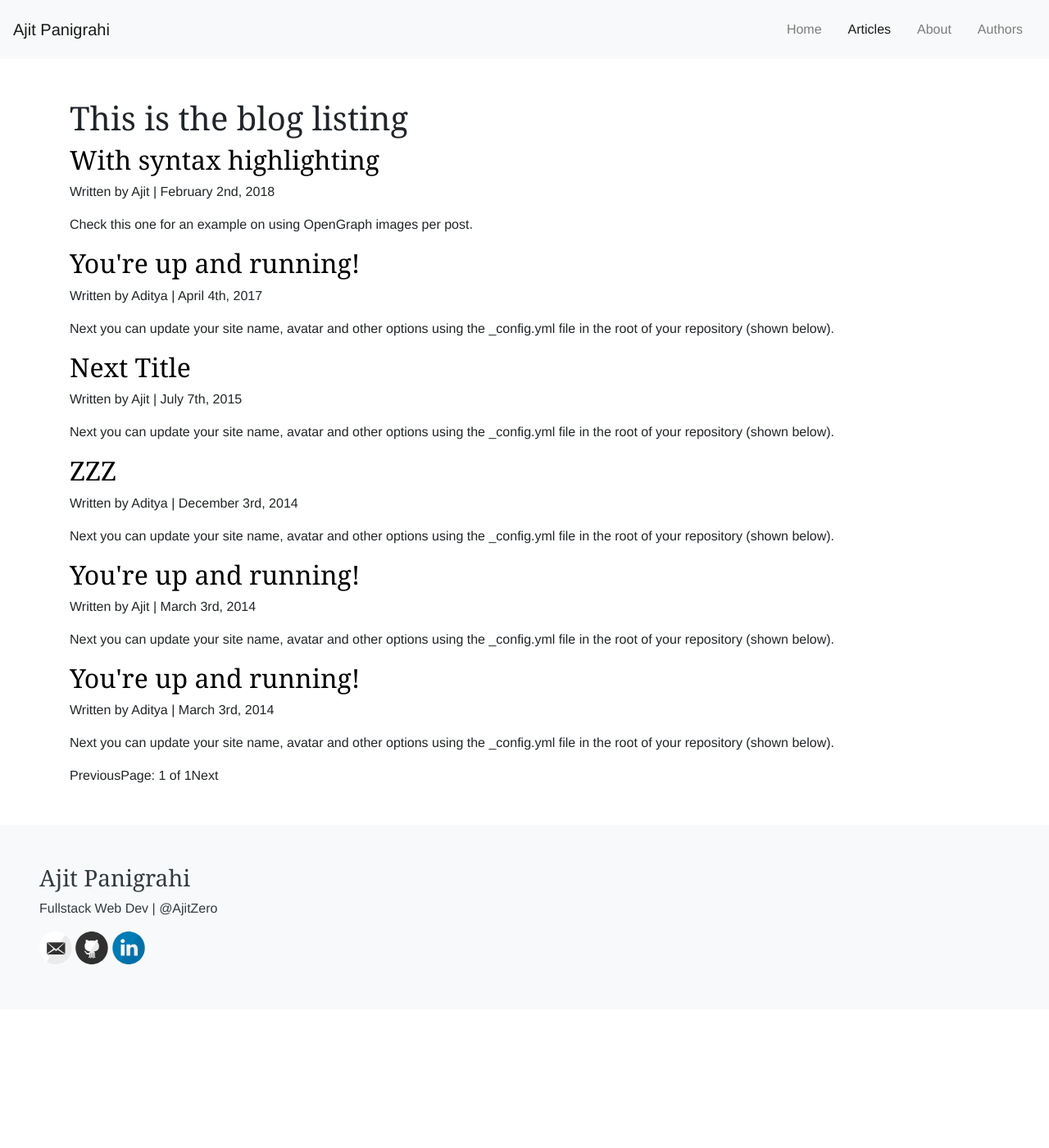
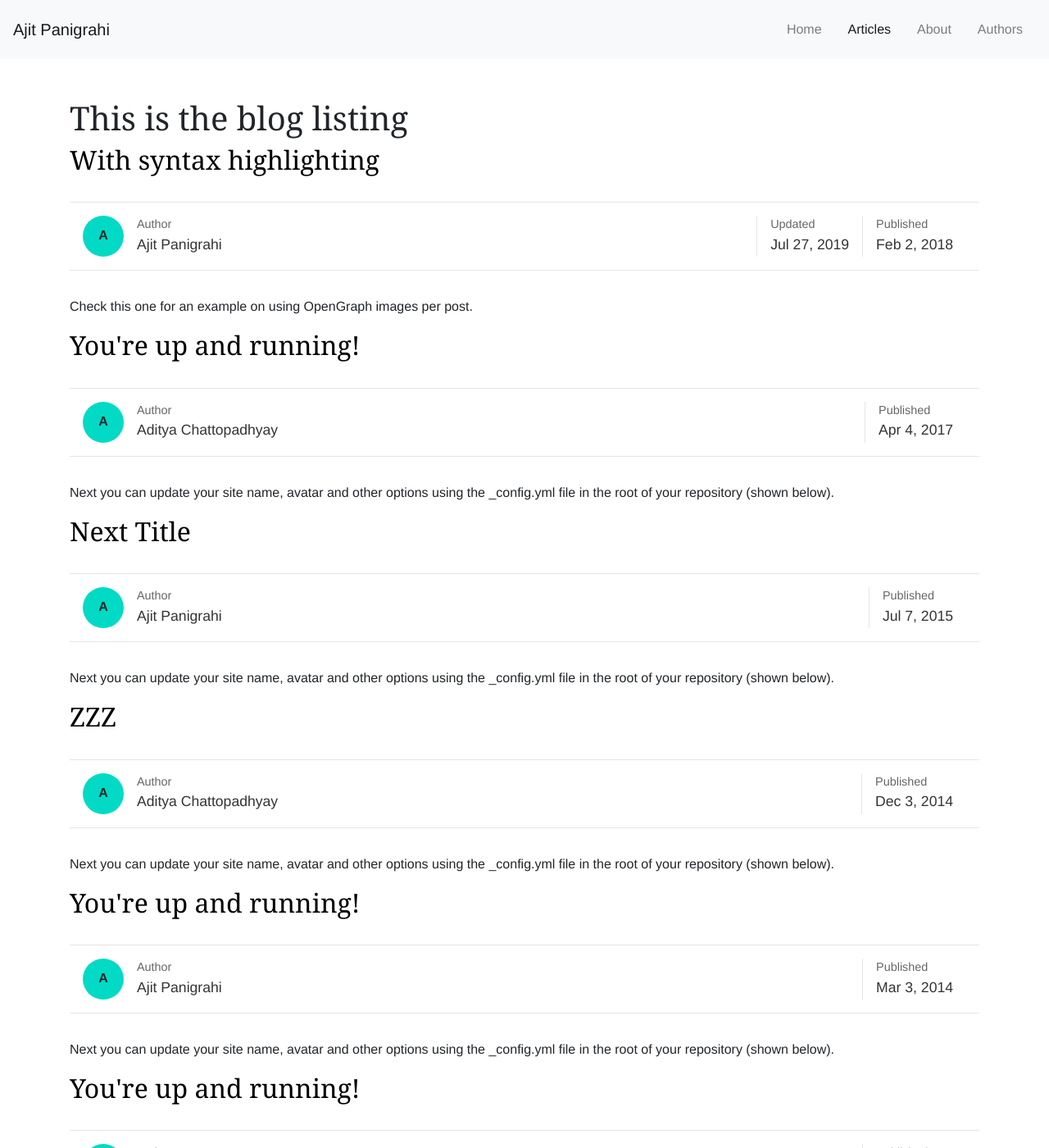
Before and after one commit to ajitzero/jekyll-now-bs4, a Jekyll site: the page built from articles/index.html, in a window 1280 px wide and 1400 px high. Shown: the whole window at 82% size. Built offline with Jekyll 4.4.1, drawn with Linux system fonts in a browser that asks for light colours; the list of posts is cut into pages by our own code; some of the changed text lies outside the part shown.

Commit message:
:heavy_minus_sign: Removed
Reason: https://github.com/benbalter/jekyll-avatar/issues/37

```diff
--- a/_config.yml
+++ b/_config.yml
@@ -73,7 +73,6 @@
   base_url: https://twitter.com
 
 plugins:
-  - jekyll-avatar
   - jekyll-feed
   - jekyll-mentions
   - jekyll-paginate
--- a/_includes/post_preview.html
+++ b/_includes/post_preview.html
@@ -1,20 +1,50 @@
 <h2><a href="{{ post.url }}">{{ post.title }}</a></h2>
-<p>
-  <span>
-    Written by {{ post.author }} |
-  </span>
-  <span>
-    {% assign d = post.date | date: "%-d"  %}
-    {{ post.date | date: "%B" }}
-    {% case d %}
-    {% when '1' or '21' or '31' %}{{ d }}st,
-    {% when '2' or '22' %}{{ d }}nd,
-    {% when '3' or '23' %}{{ d }}rd,
-    {% else %}{{ d }}th,
-    {% endcase %}
-    {{ post.date | date: "%Y" }}
-  </span>
-</p>
+<div class="article-meta">
+    {% assign author_pic_size = 50 %}
+    {% assign author = site.authors | where: 'short_name', post.author | first %}
+
+    <!-- Profile Picture -->
+    <div class="profile-pic rounded-circle" style="height: {{ author_pic_size }}px;width: {{ author_pic_size }}px;overflow: hidden;padding: 0;margin: 0;">
+      {% if author.social.profile-pic %}
+      <img class="img-fluid" src="{{ author.social.profile-pic }}" alt="{{ author.name }}">
+      {% else %}
+      <div class="dummy-profile" style="height: {{ author_pic_size }}px; width: {{ author_pic_size }}px; padding: 12px;">{{author.name | truncate: 1, ''}}</div>
+      {% endif %}
+    </div>
+
+    <!-- Written by -->
+    <div class="meta-group flex-grow-1">
+      <div class="meta-group-subtitle">
+        Author
+      </div>
+      <div class="meta-group-main">
+        <a href="{{ author.url }}" rel="author">{{ author.name }}</a>
+      </div>
+    </div>
+
+    <!-- Updated by -->
+    {% if post.updated %}
+    <div class="meta-group">
+      <div class="meta-group-subtitle">
+        Updated
+      </div>
+      <div class="meta-group-main">
+        {{ post.updated | date: "%b %e, %Y" }}
+      </div>
+    </div>
+    {% endif %}
+
+    <!-- Published on -->
+    <div class="meta-group">
+        <div class="meta-group-subtitle">
+          Published
+        </div>
+        <div class="meta-group-main">
+          {{ post.date | date: "%b %e, %Y" }}
+        </div>
+      </div>
+  </div>
+
 <div>
   {{ post.excerpt }}
 </div>
--- a/_layouts/post.html
+++ b/_layouts/post.html
@@ -15,8 +15,6 @@
         <div class="profile-pic rounded-circle" style="height: {{ author_pic_size }}px;width: {{ author_pic_size }}px;overflow: hidden;padding: 0;margin: 0;">
           {% if author.social.profile-pic %}
           <img class="img-fluid" src="{{ author.social.profile-pic }}" alt="{{ author.name }}">
-          {% elsif author.social.github %}
-          {% avatar {{ author.social.github }} size={{ author_pic_size }} %}
           {% else %}
           <div class="dummy-profile" style="height: {{ author_pic_size }}px; width: {{ author_pic_size }}px; padding: 18px;">{{author.name | truncate: 1, ''}}</div>
           {% endif %}
```
Also changed, not shown: README.md.
